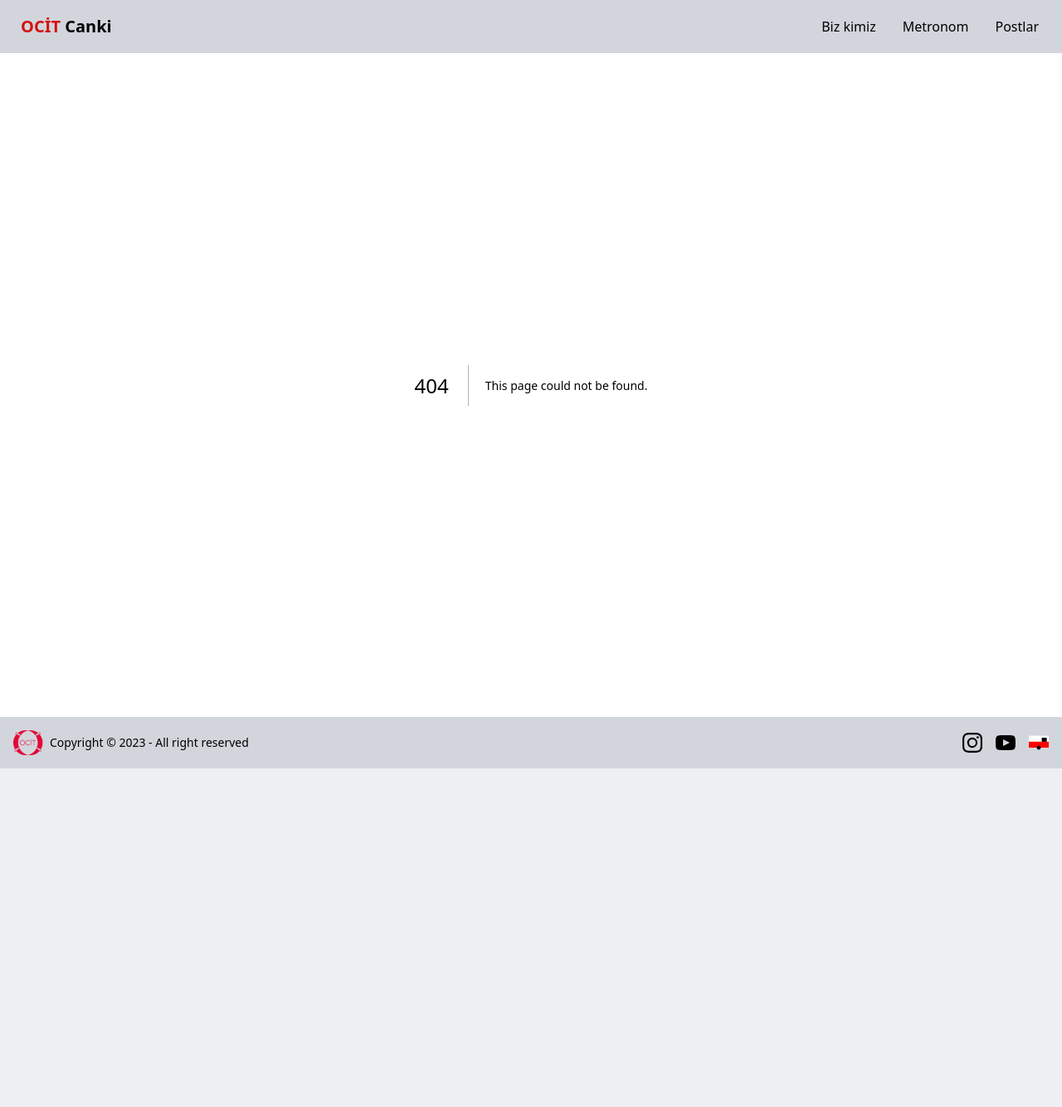
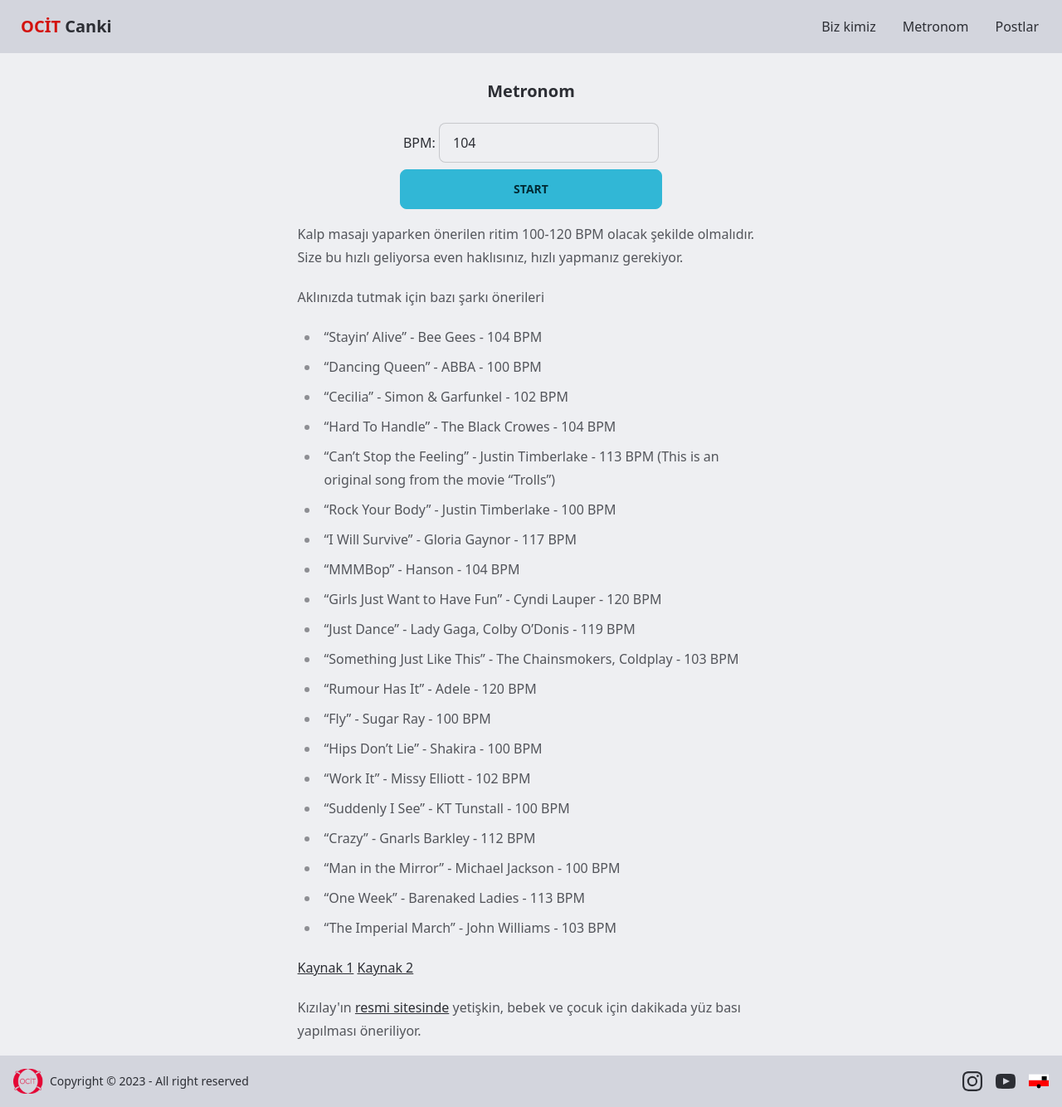
Before and after one commit to utarit/canki-app, a Next.js app: page /metronom in a window 1280 px wide. Before the commit this address had no page. Shown: the whole page at 83% size. Before the commit the page ends 926 px from the top, so only its background shows below. Built offline with nearby package versions, Linux system fonts and the light colour scheme.

Commit message:
create metronom page

```diff
--- /dev/null
+++ b/pages/metronom/index.tsx
@@ -0,0 +1,141 @@
+import Link from "next/link";
+import React, { useState, useEffect } from "react";
+
+function Metronome() {
+  const [bpm, setBpm] = useState<number>(104);
+  const [isPlaying, setIsPlaying] = useState<boolean>(false);
+  const [context, setContext] = useState<AudioContext | null>(null);
+  const [clickNode, setClickNode] = useState<OscillatorNode | null>(null);
+
+  useEffect(() => {
+    let timer: ReturnType<typeof setInterval>;
+    let count = 0;
+
+    if (isPlaying && context) {
+      const interval = (60 / bpm) * 1000;
+      timer = setInterval(() => {
+        const clickOscillator = context.createOscillator();
+        clickOscillator.frequency.value = count % 4 === 0 ? 880 : 440;
+        clickOscillator.connect(context.destination);
+        clickOscillator.start();
+        clickOscillator.stop(context.currentTime + 0.05);
+        count++;
+      }, interval);
+    }
+
+    return () => {
+      clearInterval(timer);
+    };
+  }, [bpm, isPlaying, context]);
+
+  function handleBpmChange(event: React.ChangeEvent<HTMLInputElement>) {
+    setBpm(parseInt(event.target.value));
+  }
+
+  function handlePlayToggle() {
+    if (isPlaying) {
+      setIsPlaying(false);
+      context?.suspend();
+    } else {
+      const newContext = new AudioContext();
+      const newClickNode = newContext.createOscillator();
+      setIsPlaying(true);
+      setContext(newContext);
+      setClickNode(newClickNode);
+      newContext.resume();
+    }
+  }
+
+  useEffect(() => {
+    if (context && clickNode) {
+      clickNode.frequency.value = 440;
+      clickNode.type = "sine";
+      clickNode.connect(context.destination);
+    }
+  }, [context, clickNode]);
+
+  return (
+    <main className="min-h-screen flex flex-col items-center pt-4">
+      <h1 className="text-xl font-bold my-4">Metronom</h1>
+
+      <aside>
+        <label className="label">
+          BPM:&nbsp;
+          <input
+            className="input input-bordered w-full max-w-xs"
+            type="number"
+            value={bpm}
+            onChange={handleBpmChange}
+          />
+        </label>
+        <button
+          className="btn btn-secondary btn-block"
+          onClick={handlePlayToggle}
+          type="button"
+        >
+          {isPlaying ? "Stop" : "Start"}
+        </button>
+      </aside>
+      <article className="prose p-4 container">
+        <p>
+          Kalp masajı yaparken önerilen ritim 100-120 BPM olacak şekilde
+          olmalıdır. Size bu hızlı geliyorsa even haklısınız, hızlı yapmanız
+          gerekiyor.
+        </p>
+        Aklınızda tutmak için bazı şarkı önerileri
+        <ul>
+          <li>“Stayin’ Alive” - Bee Gees - 104 BPM</li>
+          <li>“Dancing Queen” - ABBA - 100 BPM</li>
+          <li>“Cecilia” - Simon & Garfunkel - 102 BPM</li>
+          <li>“Hard To Handle” - The Black Crowes - 104 BPM</li>
+          <li>
+            “Can’t Stop the Feeling” - Justin Timberlake - 113 BPM (This is an
+            original song from the movie “Trolls”)
+          </li>
+          <li>“Rock Your Body” - Justin Timberlake - 100 BPM</li>
+          <li>“I Will Survive” - Gloria Gaynor - 117 BPM</li>
+          <li>“MMMBop” - Hanson - 104 BPM</li>
+          <li>“Girls Just Want to Have Fun” - Cyndi Lauper - 120 BPM</li>
+          <li>“Just Dance” - Lady Gaga, Colby O’Donis - 119 BPM</li>
+          <li>
+            “Something Just Like This” - The Chainsmokers, Coldplay - 103 BPM
+          </li>
+          <li>“Rumour Has It” - Adele - 120 BPM</li>
+          <li>“Fly” - Sugar Ray - 100 BPM</li>
+          <li>“Hips Don’t Lie” - Shakira - 100 BPM</li>
+          <li>“Work It” - Missy Elliott - 102 BPM</li>
+          <li>“Suddenly I See” - KT Tunstall - 100 BPM</li>
+          <li>“Crazy” - Gnarls Barkley - 112 BPM</li>
+          <li>“Man in the Mirror” - Michael Jackson - 100 BPM</li>
+          <li>“One Week” - Barenaked Ladies - 113 BPM</li>
+          <li>“The Imperial March” - John Williams - 103 BPM</li>
+        </ul>
+        <Link
+          target="_blank"
+          href="https://www.procpr.org/blog/training/cpr-chest-compression-rate"
+        >
+          Kaynak 1
+        </Link>{" "}
+        <Link
+          target="_blank"
+          href="https://www.nhs.uk/conditions/first-aid/cpr/"
+        >
+          Kaynak 2
+        </Link>
+        <p>
+          Kızılay&apos;ın&nbsp;
+          <Link
+            target="_blank"
+            href="https://www.ilkyardim.org.tr/yetiskinler-icin-ilk-yardim.html"
+          >
+            resmi sitesinde
+          </Link>
+          &nbsp;yetişkin, bebek ve çocuk için dakikada yüz bası yapılması
+          öneriliyor.
+        </p>
+      </article>
+    </main>
+  );
+}
+
+export default Metronome;
```
